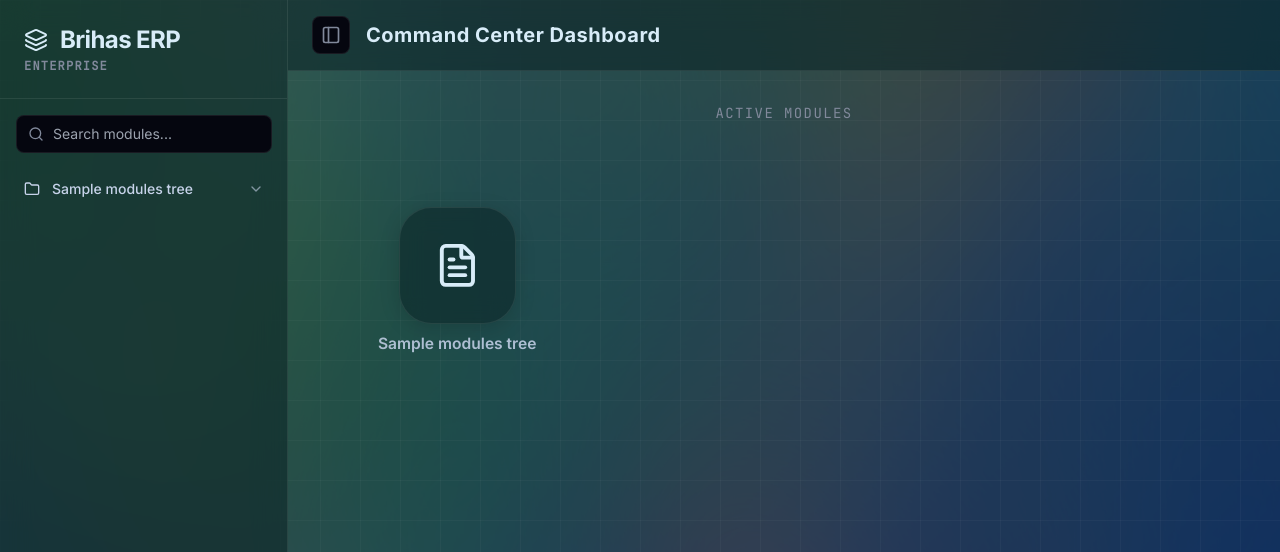
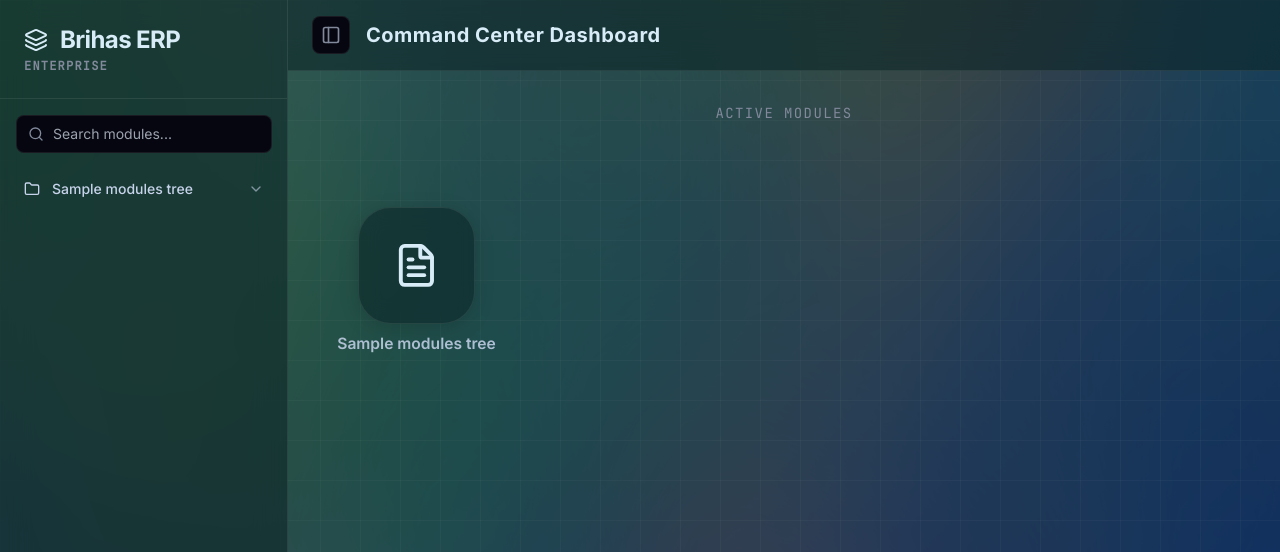
Before and after one commit to jtatipamula-design/proj_tb, a Python web app: template templates/dashboard.html in a window 1280 px wide. Shown: the top 552 px of the page. Run offline with Jinja, Linux system fonts and the light colour scheme; the template is opened without the code that fills it: most values are stand-ins (such as "Sample title", 1, 10 or a date in 2020); some libraries are stand-ins or nearby versions.

Commit message:
Update dashboard.html

```diff
--- a/templates/dashboard.html
+++ b/templates/dashboard.html
@@ -9,7 +9,7 @@
     .icon-btns {
       display: grid;
       grid-gap: 2em 2em;
-      grid-template-columns: repeat(2, 1fr);
+      grid-template-columns: repeat(6, 3fr);
       margin: auto;
       padding: 2em 0;
       overflow: visible;
@@ -99,7 +99,7 @@
     }
     @media (min-width: 1024px) {
       .icon-btns {
-        grid-template-columns: repeat(3, 1fr);
+        grid-template-columns: repeat(4, 1fr);
       }
     }
 </style>
@@ -107,10 +107,10 @@
 <div class="mb-10 w-full flex flex-col items-center">
     <p class="text-sm uppercase tracking-widest font-mono mb-8 w-full text-center" style="color: var(--color-fog);">Active Modules</p>
 
-    {% set icons = ['file-text', 'box', 'users', 'database', 'shopping-cart', 'truck'] %}
+    {% set icons = ['file-text', 'box', 'users', 'database', 'shopping-cart', 'truck', 'user-cog', 'git-merge', 'bar-chart-2'] %}
 
     <div class="icon-btns">
-        {% for module_name, screens in modules_tree.items()[:6] %}
+        {% for module_name, screens in modules_tree.items() %}
         {% set i = icons[loop.index0 % icons|length] %}
 
         <button class="icon-btn" aria-label="{{ module_name }}" type="button" @click='activeModule = {{ module_name | tojson }}; sidebarOpen = true;'>
```
